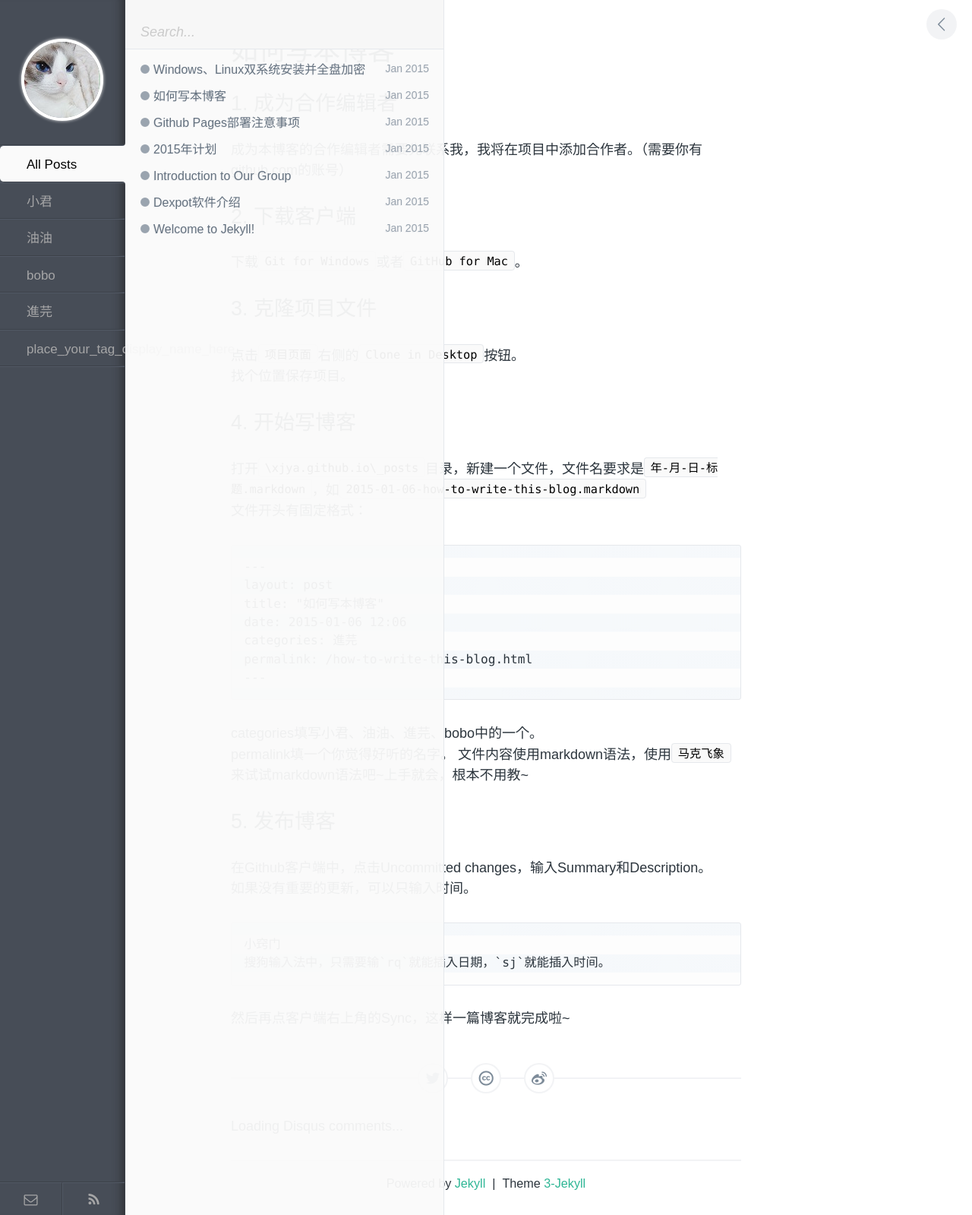
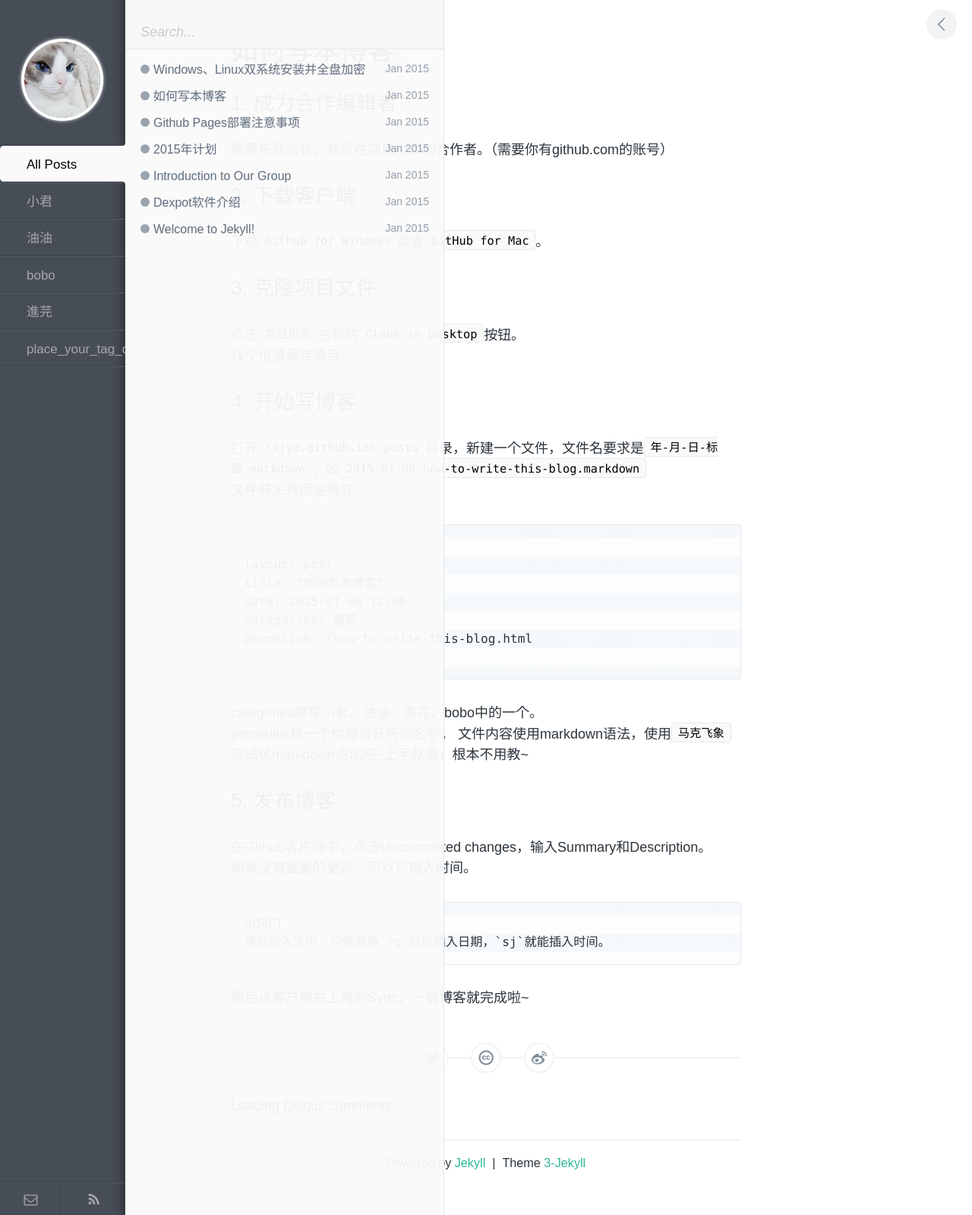
Before and after one commit to xjya/xjya.github.io, a Jekyll site: the page built from _posts/2015-01-06-how-to-write-this-blog.markdown, in a window 1280 px wide. Shown: the whole page at 76% size. Built offline with Jekyll 4.4.1, drawn with Linux system fonts in a browser that asks for light colours; comment, search, counter and statistics services are not loaded.

Commit message:
2015年1月6日13:40:06

```diff
--- a/_posts/2015-01-06-how-to-write-this-blog.markdown
+++ b/_posts/2015-01-06-how-to-write-this-blog.markdown
@@ -7,10 +7,10 @@
 ---
 
 #1. 成为合作编辑者
-成为本博客的合作编辑者需要先联系我，我将在项目中添加合作者。（需要你有github.com的账号）
+需要先联系我，我将在项目中添加合作者。（需要你有github.com的账号）
 
 #2. 下载客户端
-下载[`Git for Windows`](https://windows.github.com/)或者[`GitHub for Mac`](https://mac.github.com/)。
+下载[`Github for Windows`](https://windows.github.com/)或者[`GitHub for Mac`](https://mac.github.com/)。
 
 #3. 克隆项目文件
 点击[`项目页面`](https://github.com/xjya/xjya.github.io)右侧的[`Clone in Desktop`](github-windows://openRepo/https://github.com/xjya/xjya.github.io)按钮。
@@ -39,4 +39,4 @@
 	小窍门
 	搜狗输入法中，只需要输`rq`就能插入日期，`sj`就能插入时间。
 
-然后再点客户端右上角的Sync，这样一篇博客就完成啦~
+最后点客户端右上角的Sync，一篇博客就完成啦~
```
